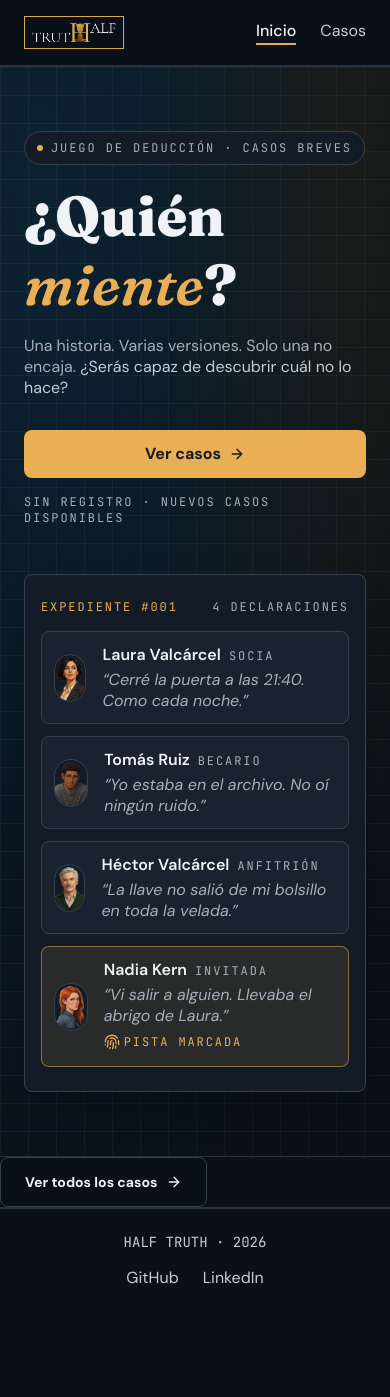
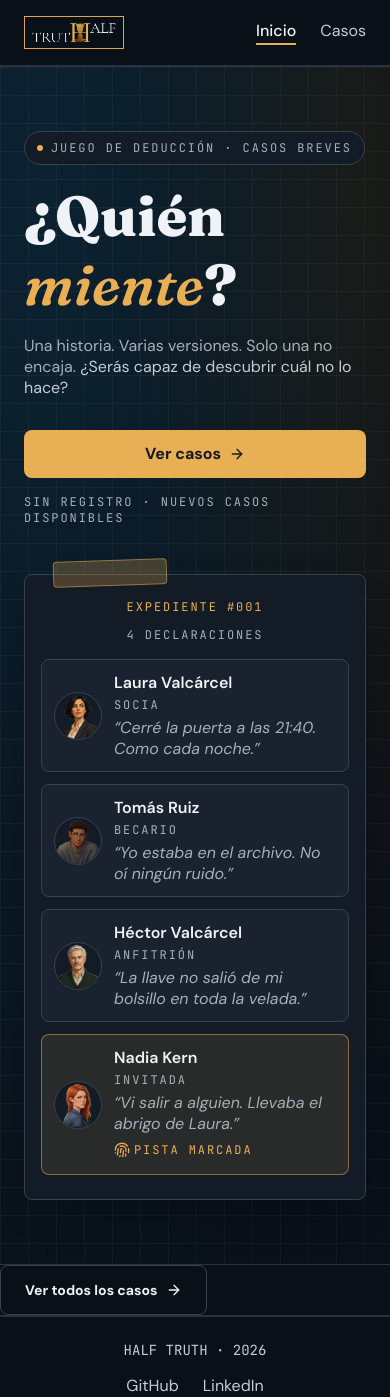
Before and after one commit to CrisOnWeb/Half-Truth, a React (Vite) app: page / in a window 390 px wide. Shown: the top 1397 px of the page. Before the commit the page ends 1314 px from the top, so only its background shows below. Built offline with nearby package versions, Linux system fonts and the light colour scheme.

Commit message:
Add a visual element to the card. Fix the responsive design on small mobile devices.

```diff
--- a/src/components/CharacterImage/CharacterImage.scss
+++ b/src/components/CharacterImage/CharacterImage.scss
@@ -1,4 +1,5 @@
 .character-image {
+  flex-shrink: 0;
   border: 1px solid var(--color-border-strong);
   border-radius: var(--radius-round);
   background-color: var(--color-surface);
--- a/src/components/StatementPreview/StatementPreview.scss
+++ b/src/components/StatementPreview/StatementPreview.scss
@@ -1,7 +1,7 @@
 .statement-preview {
   display: flex;
   align-items: center;
-  gap: var(--space-lg);
+  gap: var(--space-md);
 
   padding: var(--space-md);
   border: 1px solid var(--color-border-strong);
@@ -11,6 +11,10 @@
     var(--color-surface-raised) 50%,
     transparent
   );
+
+  @media (width > 768px) {
+    gap: var(--space-lg);
+  }
 
   &--highlight {
     border-color: color-mix(in oklab, var(--color-primary) 50%, transparent);
@@ -25,17 +29,31 @@
     display: flex;
     flex-direction: column;
     gap: var(--space-xs);
+    min-width: 0;
   }
 
   &__profile {
     display: flex;
-    align-items: baseline;
-    gap: var(--space-sm);
+    flex-direction: column;
+    gap: var(--space-xs);
+    min-width: 0;
+
+    @media (width > 400px) {
+      flex-direction: row;
+      align-items: baseline;
+      gap: var(--space-sm);
+    }
   }
 
   &__name {
+    min-width: 0;
+
     font-size: var(--font-size-md);
     font-weight: 600;
+
+    white-space: nowrap;
+    overflow: hidden;
+    text-overflow: ellipsis;
   }
 
   &__role {
--- a/src/pages/HomePage/HomePage.scss
+++ b/src/pages/HomePage/HomePage.scss
@@ -76,6 +76,7 @@
   }
 
   &__card {
+    position: relative;
     width: 100%;
     max-width: 500px;
     margin-inline: auto;
@@ -87,14 +88,44 @@
     background-color: var(--color-surface);
     box-shadow: var(--shadow-card);
 
+    &::before {
+      content: '';
+      position: absolute;
+      top: -15px;
+      left: 28px;
+
+      padding-inline: 3.5rem;
+      padding-block: var(--space-md);
+
+      border: 1px solid
+        color-mix(in oklab, var(--color-primary) 50%, transparent);
+      background-color: color-mix(
+        in oklab,
+        var(--color-primary) 25%,
+        transparent
+      );
+      border-radius: var(--radius-sm);
+
+      transform: rotate(-2deg);
+    }
+
     @media (width > 1024px) {
       margin-top: 0;
     }
 
     &-header {
       display: flex;
-      justify-content: space-between;
+      flex-direction: column;
+      align-items: center;
+      gap: var(--space-md);
       padding-bottom: var(--space-lg);
+
+      @media (width > 400px) {
+        flex-direction: row;
+        justify-content: space-between;
+        align-items: stretch;
+        gap: 0;
+      }
     }
 
     &-id {
```
